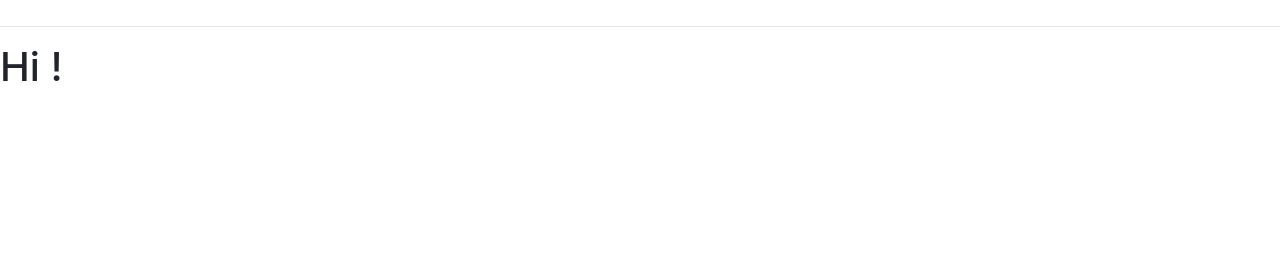
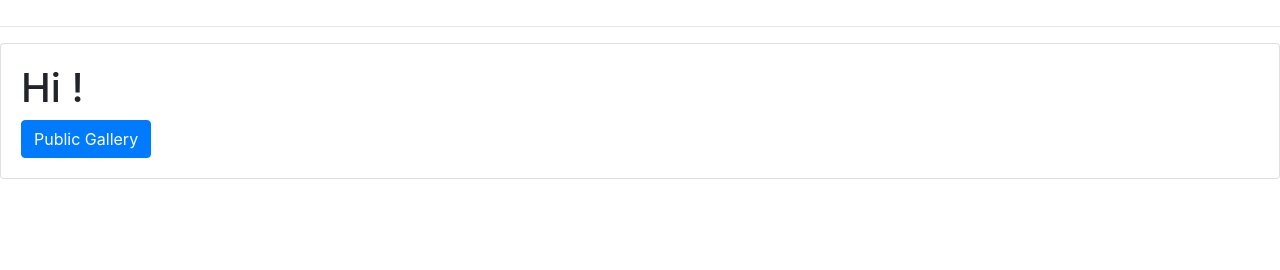
Before and after one commit to Segelzwerg/FamilyFoto, a Flask app: page / in a window 1280 px wide. Shown: the part 30-300 px from the top of the page. Run offline with Flask 2, Linux system fonts and the light colour scheme; parts of the project's set-up code (start-up, migrations or seed data) failed here and were passed over; some libraries are stand-ins or nearby versions.

Commit message:
ADD: gallery link button to home view

```diff
--- a/family_foto/templates/index.html
+++ b/family_foto/templates/index.html
@@ -1,6 +1,8 @@
 {% extends "base.html" %}
 
 {% block content %}
+    <div class="card">
+        <div class="card-body">
             <h1>Hi
                 {% if user is defined %}
                     {{ user.username }}
@@ -9,4 +11,9 @@
                 {% endif %}
                 !
             </h1>
+            <div>
+                <a class="btn btn-primary" href="/public" role="button">Public Gallery</a>
+            </div>
+        </div>
+    </div>
 {% endblock %}
```
Lines whose indentation alone changed are shown as unchanged.
